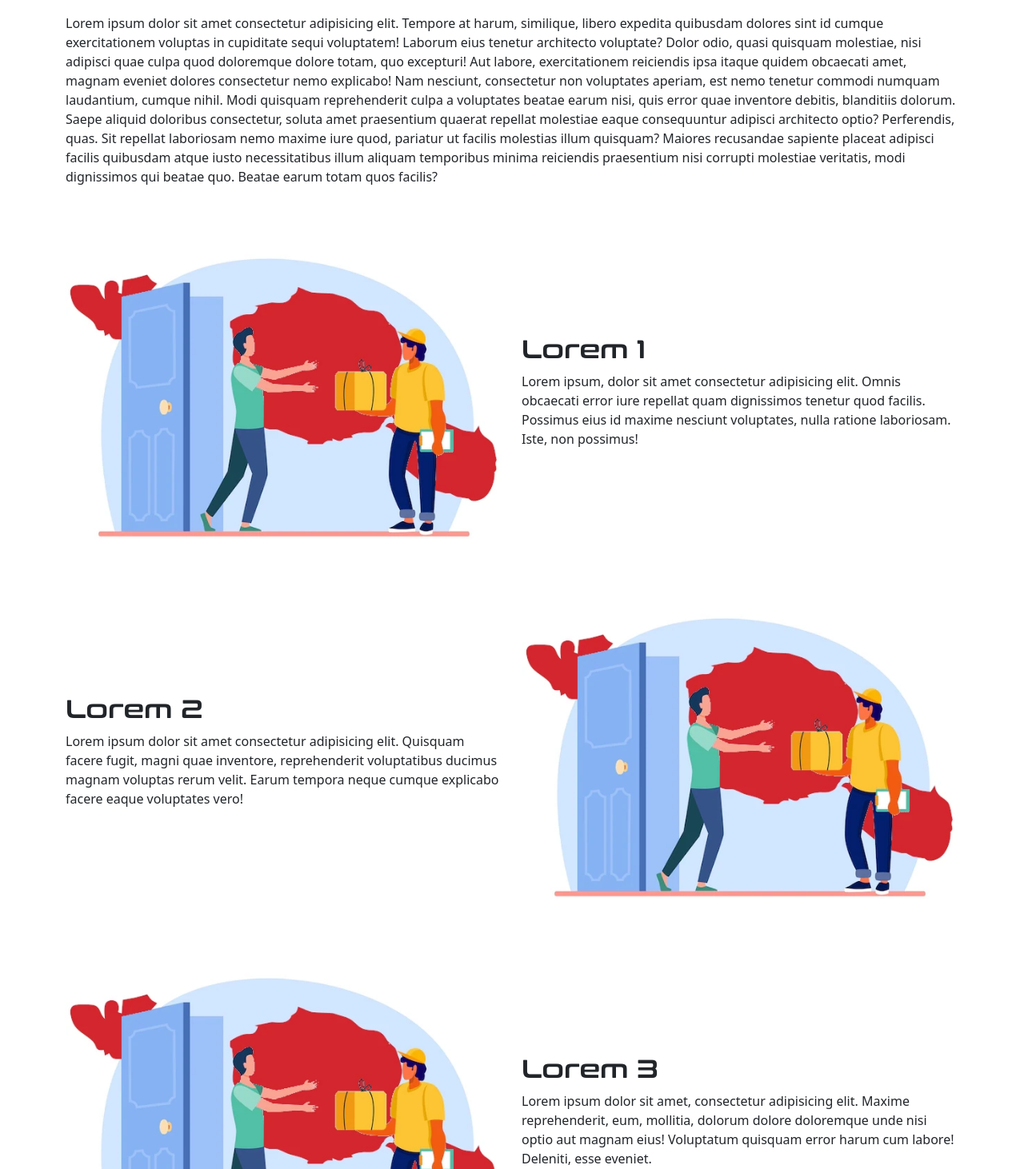
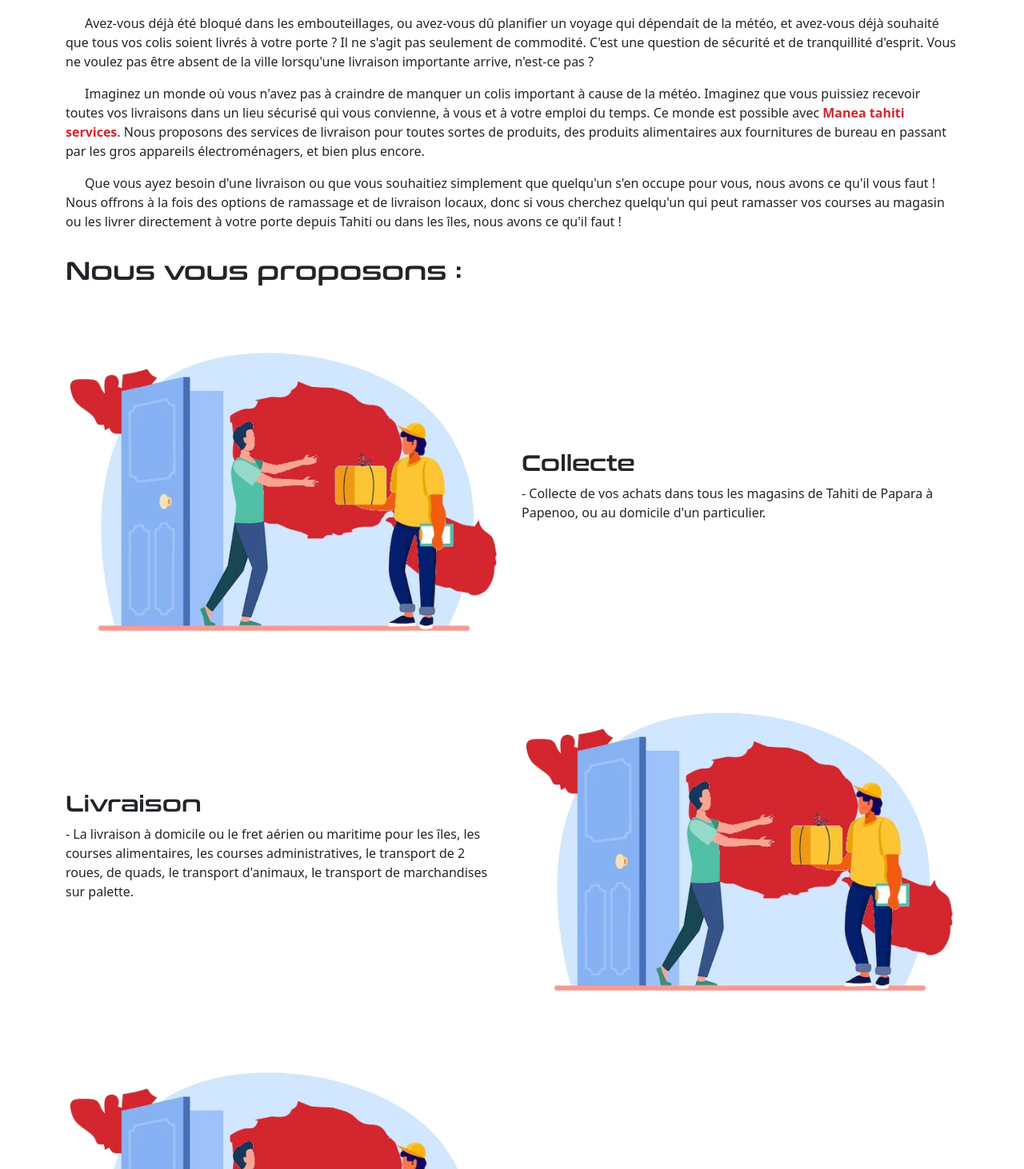
Before and after one commit to tetuaoro/maneats, a Next.js app: page / in a window 1280 px wide. Shown: the part 668-2130 px from the top of the page at 80% size. Built offline with nearby package versions, Linux system fonts and the light colour scheme; no server answers.

Commit message:
feat: french text xd

```diff
--- a/pages/index.tsx
+++ b/pages/index.tsx
@@ -6,7 +6,7 @@ import { Row, Col } from "react-bootstrap"
 import { description, fbAppId, sitename, siteurl } from "@utils/siteinfos"
 import Organization from "@utils/schema"
 
-import HomeCss from "@styles/Home.module.css"
+import styles from "@styles/Home.module.css"
 import image1 from "@images/delivery_tahiti.png"
 
 const title = sitename + " - Le coursier de Tahiti et ses îles"
@@ -38,87 +38,95 @@ const Page: NextPage = () => {
         <meta property="fb:app_id" content={`${fbAppId}`} />
         <meta property="og:url" content={siteurl} />
         <meta property="og:type" content="website" />
-        <meta property="og:title" content={sitename} />
+        <meta property="og:title" content={title} />
         <meta property="og:description" content={description} />
         <meta property="og:image" content={`${siteurl}/images/couverture.png`} />
+        <meta property="og:image:alt" content={`Le logo officiel de ${sitename}`} />
         <meta property="og:image:width" content="720" />
         <meta property="og:image:height" content="482" />
         <script type="application/ld+json">{JSON.stringify(Organization)}</script>
       </Head>
       <h1>Accueil</h1>
-      <p>
-        Lorem ipsum dolor sit amet consectetur adipisicing elit. Tempore at harum, similique, libero expedita quibusdam dolores sint id cumque exercitationem voluptas in cupiditate sequi voluptatem!
-        Laborum eius tenetur architecto voluptate? Dolor odio, quasi quisquam molestiae, nisi adipisci quae culpa quod doloremque dolore totam, quo excepturi! Aut labore, exercitationem reiciendis
-        ipsa itaque quidem obcaecati amet, magnam eveniet dolores consectetur nemo explicabo! Nam nesciunt, consectetur non voluptates aperiam, est nemo tenetur commodi numquam laudantium, cumque
-        nihil. Modi quisquam reprehenderit culpa a voluptates beatae earum nisi, quis error quae inventore debitis, blanditiis dolorum. Saepe aliquid doloribus consectetur, soluta amet praesentium
-        quaerat repellat molestiae eaque consequuntur adipisci architecto optio? Perferendis, quas. Sit repellat laboriosam nemo maxime iure quod, pariatur ut facilis molestias illum quisquam? Maiores
-        recusandae sapiente placeat adipisci facilis quibusdam atque iusto necessitatibus illum aliquam temporibus minima reiciendis praesentium nisi corrupti molestiae veritatis, modi dignissimos qui
-        beatae quo. Beatae earum totam quos facilis?
+      <p className={styles.indent}>
+        {`Avez-vous déjà été bloqué dans les embouteillages, ou avez-vous dû planifier un voyage qui dépendait de la météo, et avez-vous déjà souhaité que tous vos colis soient livrés à votre porte ? Il
+        ne s'agit pas seulement de commodité. C'est une question de sécurité et de tranquillité d'esprit. Vous ne voulez pas être absent de la ville lorsqu'une livraison importante arrive, n'est-ce
+        pas ? `}
       </p>
+      <p className={styles.indent}>
+        {`Imaginez un monde où vous n'avez pas à craindre de manquer un colis important à cause de la météo. Imaginez que vous puissiez recevoir toutes vos livraisons dans un lieu sécurisé qui
+        vous convienne, à vous et à votre emploi du temps. Ce monde est possible avec `}
+        <span className="fw-bold text-primary">{sitename}</span>
+        {`. Nous proposons des services de livraison pour toutes sortes de produits, des produits alimentaires aux
+        fournitures de bureau en passant par les gros appareils électroménagers, et bien plus encore.
+      `}
+      </p>
+      <p className={styles.indent}>
+        {`  Que vous ayez besoin d'une livraison ou que vous souhaitiez simplement que quelqu'un s'en occupe pour vous, nous avons ce qu'il vous faut ! Nous offrons à la fois des options de ramassage et
+        de livraison locaux, donc si vous cherchez quelqu'un qui peut ramasser vos courses au magasin ou les livrer directement à votre porte depuis Tahiti ou dans les îles, nous avons ce qu'il faut !
+      `}
+      </p>
+      <h2 className="pt-3">Nous vous proposons :</h2>
       <Row className="pt-5">
         <Col sm={6}>
-          <Image className={`observer ${HomeCss.transition_opacity_y_scale}`} src={image1} alt="Livraison à Tahiti et dans les îles" />
+          <Image className={`observer ${styles.transition_opacity_y_scale}`} src={image1} alt="Livraison à Tahiti et dans les îles" />
         </Col>
         <Col>
           <article className="d-sm-flex flex-sm-column justify-content-sm-center h-100">
-            <h2 id="lorem1">
-              <a href="#lorem1">Lorem 1</a>
-            </h2>
-            <p>
-              Lorem ipsum, dolor sit amet consectetur adipisicing elit. Omnis obcaecati error iure repellat quam dignissimos tenetur quod facilis. Possimus eius id maxime nesciunt voluptates, nulla
-              ratione laboriosam. Iste, non possimus!
-            </p>
+            <h3 id="lorem1">
+              <a href="#collecte">Collecte</a>
+            </h3>
+            <p>{"- Collecte de vos achats dans tous les magasins de Tahiti de Papara à Papenoo, ou au domicile d'un particulier."}</p>
           </article>
         </Col>
       </Row>
       <Row className="pt-5">
         <Col className="order-sm-2">
-          <Image className={`observer ${HomeCss.transition_opacity_y_scale}`} src={image1} alt="Livraison à Tahiti et dans les îles" />
+          <Image className={`observer ${styles.transition_opacity_y_scale}`} src={image1} alt="Livraison à Tahiti et dans les îles" />
         </Col>
         <Col sm={6}>
           <article className="d-sm-flex flex-sm-column justify-content-sm-center h-100">
-            <h2 id="lorem2">
-              <a href="#lorem2">Lorem 2</a>
-            </h2>
+            <h3 id="lorem2">
+              <a href="#livraison">Livraison</a>
+            </h3>
             <p>
-              Lorem ipsum dolor sit amet consectetur adipisicing elit. Quisquam facere fugit, magni quae inventore, reprehenderit voluptatibus ducimus magnam voluptas rerum velit. Earum tempora neque
-              cumque explicabo facere eaque voluptates vero!
+              {`- La livraison à domicile ou le fret aérien ou maritime pour les îles, les courses alimentaires, les courses administratives, le transport de 2 roues, de quads, le transport d'animaux,
+              le transport de marchandises sur palette.`}
             </p>
           </article>
         </Col>
       </Row>
       <Row className="pt-5">
         <Col sm={6}>
-          <Image className={`observer ${HomeCss.transition_opacity_y_scale}`} src={image1} alt="Livraison à Tahiti et dans les îles" />
+          <Image className={`observer ${styles.transition_opacity_y_scale}`} src={image1} alt="Livraison à Tahiti et dans les îles" />
         </Col>
         <Col>
           <article className="d-sm-flex flex-sm-column justify-content-sm-center h-100">
-            <h2 id="lorem3">
-              <a href="#lorem3">Lorem 3</a>
-            </h2>
-            <p>
-              Lorem ipsum dolor sit amet, consectetur adipisicing elit. Maxime reprehenderit, eum, mollitia, dolorum dolore doloremque unde nisi optio aut magnam eius! Voluptatum quisquam error harum
-              cum labore! Deleniti, esse eveniet.
-            </p>
+            <h3 id="lorem3">
+              <a href="#demenagement">{"Déménagement"}</a>
+            </h3>
+            <p>{"- Les colis volumineux et l'électroménager : congélateur, réfrigérateur, lave-linge, four."}</p>
           </article>
         </Col>
       </Row>
       <Row className="pt-5">
         <Col className="order-sm-2">
-          <Image className={`observer ${HomeCss.transition_opacity_y_scale}`} src={image1} alt="Livraison à Tahiti et dans les îles" />
+          <Image className={`observer ${styles.transition_opacity_y_scale}`} src={image1} alt="Livraison à Tahiti et dans les îles" />
         </Col>
         <Col sm={6}>
           <article className="d-sm-flex flex-sm-column justify-content-sm-center h-100">
-            <h2 id="lorem4">
-              <a href="#lorem4">Lorem 4</a>
-            </h2>
-            <p>
-              Lorem ipsum dolor sit amet consectetur adipisicing elit. Accusantium, nulla beatae ratione vero quidem quasi minus officia cumque esse consequuntur quam odit modi neque aperiam corporis.
-              Obcaecati assumenda dolorem nisi.
-            </p>
+            <h3 id="lorem4">
+              <a href="#partenariat">Partenariat</a>
+            </h3>
+            <p>{"- En partenariat avec un collègue qui stockera pour vous vos marchandises dans un conteneur sécurisé."}</p>
           </article>
         </Col>
       </Row>
+      <p className="fs-6 text-muted py-5">
+      <svg xmlns="http://www.w3.org/2000/svg" width="36" height="36" fill="currentColor" className="align-text-sub text-warning me-3 bi bi-exclamation-triangle-fill" viewBox="0 0 16 16">
+  <path d="M8.982 1.566a1.13 1.13 0 0 0-1.96 0L.165 13.233c-.457.778.091 1.767.98 1.767h13.713c.889 0 1.438-.99.98-1.767L8.982 1.566zM8 5c.535 0 .954.462.9.995l-.35 3.507a.552.552 0 0 1-1.1 0L7.1 5.995A.905.905 0 0 1 8 5zm.002 6a1 1 0 1 1 0 2 1 1 0 0 1 0-2z"/>
+</svg>
+        {"Pour rappel, pour toute demande de prix, veuillez préciser clairement : la nature des affaires ou des colis et leurs quantités ; les lieux de récupération et de livraison."}
+      </p>
     </main>
   )
 }
--- a/styles/Home.module.css
+++ b/styles/Home.module.css
@@ -4,3 +4,7 @@
   transition: opacity 0.5s ease 0.3s;
   transition: transform 0.5s ease 0.3s;
 }
+
+.indent {
+  text-indent: 1.5rem;
+}
--- a/styles/globals.css
+++ b/styles/globals.css
@@ -8,6 +8,10 @@
   font-family: Conthrax;
 }
 
+svg.align-text-sub {
+  vertical-align: sub;
+}
+
 html,
 body {
   padding: 0;
@@ -16,11 +20,13 @@ body {
 
 .navbar .nav-link,
 h1,
-h2 {
+h2,
+h3 {
   font-family: Conthrax;
 }
 
-h2 > a {
+h2 > a,
+h3 > a {
   color: inherit;
   text-decoration: inherit;
 }
```
Also changed, not shown: pages/tarifs/index.tsx (+6 -1 lines).
